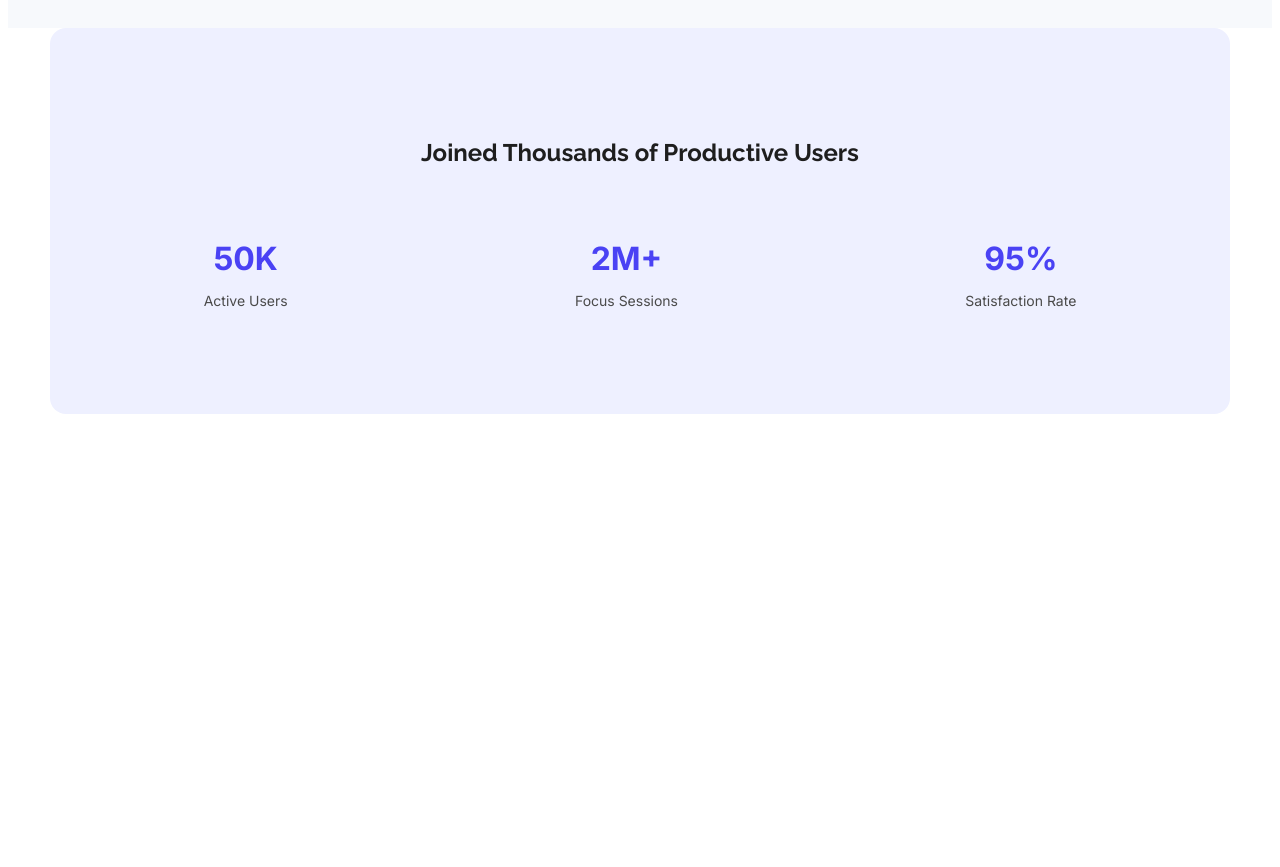
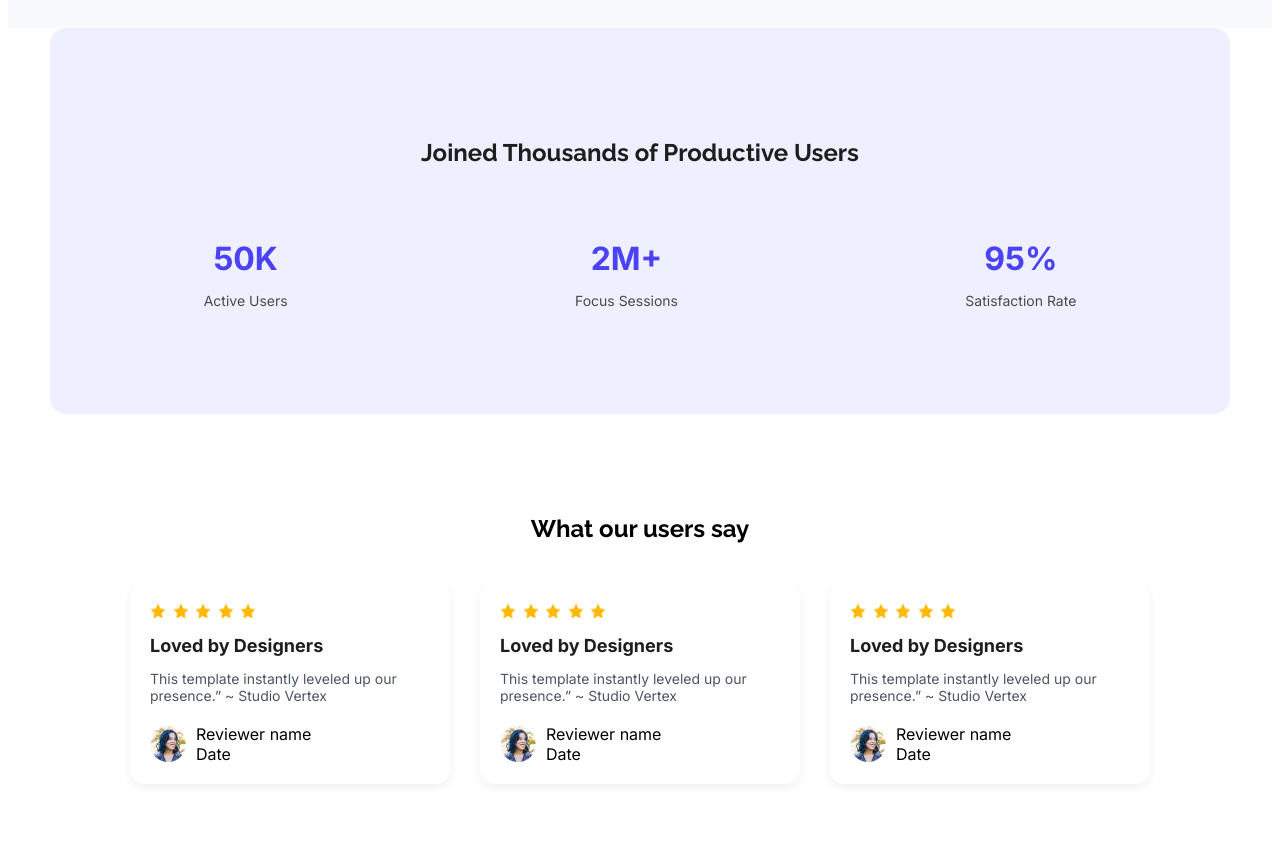
Before and after one commit to Chillorboy/assignment-01, a plain HTML site: page index.html in a window 1280 px wide. Shown: the part 1204-2071 px from the top of the page. Before the commit the page ends 1626 px from the top, so only its background shows below. Drawn offline with Linux system fonts and the light colour scheme.

Commit message:
Testimonials Section added

```diff
--- a/index.html
+++ b/index.html
@@ -59,3 +59,71 @@
     </div>
   </div>
 </section>
+
+<!-- Testimonials Section -->
+<section id="testimonials" class="testimonials">
+  <h2>What our users say</h2>
+  <div class="card-container">
+
+    <!-- Card 1 -->
+    <div class="review-card" id="review-1">
+      <div class="stars" id="stars-1">
+        <img src="/B12A01-landing-launchpad/Assets/icon-star.png" alt="star">
+        <img src="/B12A01-landing-launchpad/Assets/icon-star.png" alt="star">
+        <img src="/B12A01-landing-launchpad/Assets/icon-star.png" alt="star">
+        <img src="/B12A01-landing-launchpad/Assets/icon-star.png" alt="star">
+        <img src="/B12A01-landing-launchpad/Assets/icon-star.png" alt="star">
+      </div>
+      <h3 id="title-1">Loved by Designers</h3>
+      <p>This template instantly leveled up our presence.” ~ Studio Vertex</p>
+      <div class="review-footer">
+        <img src="/B12A01-landing-launchpad/Assets/avatar.png" alt="avatar" class="avatar" id="avatar-1">
+        <div>
+          <span class="reviewer-name" id="name-1">Reviewer name</span><br>
+          <span class="review-date" id="date-1">Date</span>
+        </div>
+      </div>
+    </div>
+
+    <!-- Card 2 -->
+    <div class="review-card" id="review-2">
+      <div class="stars" id="stars-2">
+        <img src="/B12A01-landing-launchpad/Assets/icon-star.png" alt="">
+        <img src="/B12A01-landing-launchpad/Assets/icon-star.png" alt="star">
+        <img src="/B12A01-landing-launchpad/Assets/icon-star.png" alt="star">
+        <img src="/B12A01-landing-launchpad/Assets/icon-star.png" alt="star">
+        <img src="/B12A01-landing-launchpad/Assets/icon-star.png" alt="star">
+      </div>
+      <h3 id="title-2">Loved by Designers</h3>
+      <p>This template instantly leveled up our presence.” ~ Studio Vertex</p>
+      <div class="review-footer">
+        <img src="/B12A01-landing-launchpad/Assets/avatar.png" alt="avatar" class="avatar" id="avatar-2">
+        <div>
+          <span class="reviewer-name" id="name-2">Reviewer name</span><br>
+          <span class="review-date" id="date-2">Date</span>
+        </div>
+      </div>
+    </div>
+
+    <!-- Card 3 -->
+    <div class="review-card" id="review-3">
+      <div class="stars" id="stars-3">
+        <img src="/B12A01-landing-launchpad/Assets/icon-star.png" alt="star">
+        <img src="/B12A01-landing-launchpad/Assets/icon-star.png" alt="star">
+        <img src="/B12A01-landing-launchpad/Assets/icon-star.png" alt="star">
+        <img src="/B12A01-landing-launchpad/Assets/icon-star.png" alt="star">
+        <img src="/B12A01-landing-launchpad/Assets/icon-star.png" alt="star">
+      </div>
+      <h3 id="title-3">Loved by Designers</h3>
+      <p>This template instantly leveled up our presence.” ~ Studio Vertex</p>
+      <div class="review-footer">
+        <img src="/B12A01-landing-launchpad/Assets/avatar.png" alt="avatar" class="avatar" id="avatar-3">
+        <div>
+          <span class="reviewer-name" id="name-3">Reviewer name</span><br>
+          <span class="review-date" id="date-3">Date</span>
+        </div>
+      </div>
+    </div>
+
+  </div>
+</section>
--- a/styles/style.css
+++ b/styles/style.css
@@ -138,3 +138,65 @@ body {
   font-size: 14px;
   color: #4a4a4a;
 }
+
+/* Testimonials Section */
+.testimonials {
+  padding: 80px;
+  background: no-repeat center center/cover;
+}
+
+.testimonials h2 {
+  text-align: center;
+  margin-bottom: 40px;
+  font-size: 24px;
+  font-family: 'Raleway', sans-serif;
+  font-weight: 700;
+}
+
+.card-container {
+  display: flex;
+  gap: 30px;
+  justify-content: center;
+  flex-wrap: wrap;
+}
+
+.review-card {
+  background-color: white;
+  padding: 20px;
+  border-radius: 14px;
+  width: 280px;
+  box-shadow: 0 4px 10px rgba(0, 0, 0, 0.06);
+  text-align: left;
+}
+
+.stars img {
+  width: 16px;
+  height: 16px;
+  margin-right: 2px;
+}
+
+.review-card h3 {
+  font-size: 18px;
+  font-weight: 700;
+  margin: 12px 0;
+  color: #1e1e1e;
+}
+
+.review-card p {
+  font-size: 14px;
+  color: #4b5563;
+  margin-bottom: 20px;
+}
+
+.review-footer {
+  display: flex;
+  align-items: center;
+  margin-top: 15px;
+  gap: 10px;
+}
+
+.avatar {
+  width: 36px;
+  height: 36px;
+  border-radius: 50%;
+}
```
